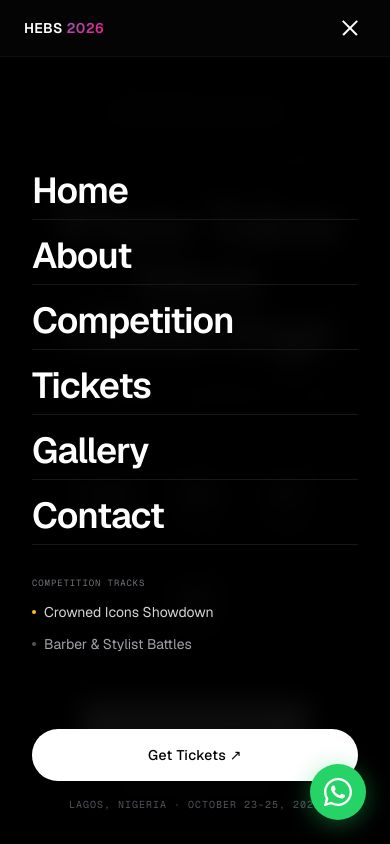
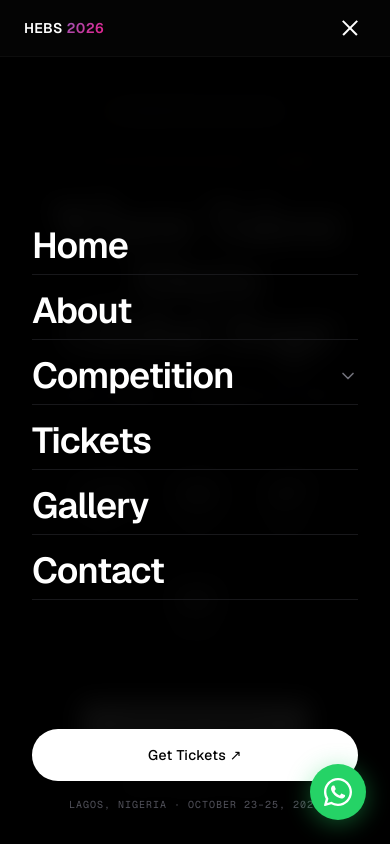
Before and after one commit to alexis800-glitch/hebs-lagos-2026, a Next.js app: page / in a window 390 px wide. Both pictures are taken after a click on the button "Toggle menu". Shown: the top 844 px of the page. Built offline with nearby package versions, Linux system fonts and the light colour scheme.

Commit message:
feat: convert mobile Competition item to animated accordion with sub-links

```diff
--- a/components/Navbar.tsx
+++ b/components/Navbar.tsx
@@ -1,7 +1,7 @@
 "use client";
 
 import { useState } from "react";
-import { motion } from "framer-motion";
+import { motion, AnimatePresence } from "framer-motion";
 import { ChevronDown } from "lucide-react";
 import { useMounted } from "@/hooks/useMounted";
 
@@ -23,8 +23,9 @@ export default function Navbar() {
   const mounted = useMounted();
   const [menuOpen, setMenuOpen] = useState(false);
   const [isCompetitionOpen, setIsCompetitionOpen] = useState(false);
+  const [isMobileCompOpen, setIsMobileCompOpen] = useState(false);
 
-  const closeMenu = () => setMenuOpen(false);
+  const closeMenu = () => { setMenuOpen(false); setIsMobileCompOpen(false); };
 
   return (
     <>
@@ -182,7 +183,67 @@ export default function Navbar() {
 
         {/* Cascading nav links */}
         <nav className="flex flex-col gap-2 flex-1 justify-center">
-          {navLinks.map((link, i) => (
+          {navLinks.map((link, i) =>
+            link.label === "Competition" ? (
+              <div
+                key={link.label}
+                style={{ transitionDelay: menuOpen ? `${i * 55 + 80}ms` : "0ms" }}
+                className={`border-b border-zinc-900 transition-all duration-500 ${
+                  menuOpen ? "opacity-100 translate-y-0" : "opacity-0 translate-y-6"
+                }`}
+              >
+                {/* Accordion trigger */}
+                <button
+                  onClick={() => setIsMobileCompOpen((o) => !o)}
+                  className="w-full flex items-center justify-between text-4xl font-semibold tracking-tight text-white py-2 hover:text-zinc-400 transition-colors"
+                >
+                  Competition
+                  <ChevronDown
+                    className={`h-5 w-5 text-zinc-500 shrink-0 transition-transform duration-300 ${
+                      isMobileCompOpen ? "rotate-180" : "rotate-0"
+                    }`}
+                  />
+                </button>
+
+                {/* Accordion body */}
+                <AnimatePresence initial={false}>
+                  {isMobileCompOpen && (
+                    <motion.div
+                      key="mobile-comp"
+                      initial={{ height: 0, opacity: 0 }}
+                      animate={{ height: "auto", opacity: 1 }}
+                      exit={{ height: 0, opacity: 0 }}
+                      transition={{ duration: 0.3, ease: [0.4, 0, 0.2, 1] }}
+                      className="overflow-hidden"
+                    >
+                      <div className="pb-4 flex flex-col gap-1">
+                        <a
+                          href="/competition/crowned-icons"
+                          onClick={closeMenu}
+                          className="block text-zinc-400 hover:text-white text-lg pl-4 py-2 transition-colors"
+                        >
+                          Crowned Icons Showdown
+                        </a>
+                        <a
+                          href="/competition/barber-battles"
+                          onClick={closeMenu}
+                          className="block text-zinc-400 hover:text-white text-lg pl-4 py-2 transition-colors"
+                        >
+                          Barbering Battles
+                        </a>
+                        <a
+                          href="/competition/barber-battles"
+                          onClick={closeMenu}
+                          className="block text-zinc-400 hover:text-white text-lg pl-4 py-2 transition-colors"
+                        >
+                          Styling Battles
+                        </a>
+                      </div>
+                    </motion.div>
+                  )}
+                </AnimatePresence>
+              </div>
+            ) : (
               <a
                 key={link.label}
                 href={link.href}
@@ -198,33 +259,8 @@ export default function Navbar() {
               >
                 {link.label}
               </a>
-          ))}
-
-          {/* Competition sub-links */}
-          <div
-            style={{ transitionDelay: menuOpen ? `${navLinks.length * 55 + 80}ms` : "0ms" }}
-            className={`mt-6 flex flex-col gap-3 transition-all duration-500 ${
-              menuOpen ? "opacity-100 translate-y-0" : "opacity-0 translate-y-6"
-            }`}
-          >
-            <p className="font-mono text-[9px] uppercase tracking-widest text-zinc-500">Competition Tracks</p>
-            <a
-              href="/competition/crowned-icons"
-              onClick={closeMenu}
-              className="font-sans text-sm text-zinc-300 hover:text-white transition-colors flex items-center gap-2"
-            >
-              <span className="w-1 h-1 bg-amber-400 rounded-full shrink-0" />
-              Crowned Icons Showdown
-            </a>
-            <a
-              href="/competition/barber-battles"
-              onClick={closeMenu}
-              className="font-sans text-sm text-zinc-400 hover:text-white transition-colors flex items-center gap-2"
-            >
-              <span className="w-1 h-1 bg-zinc-600 rounded-full shrink-0" />
-              Barber &amp; Stylist Battles
-            </a>
-          </div>
+            )
+          )}
         </nav>
 
         {/* Bottom — CTA + event info */}
```
Lines whose indentation alone changed are shown as unchanged.
